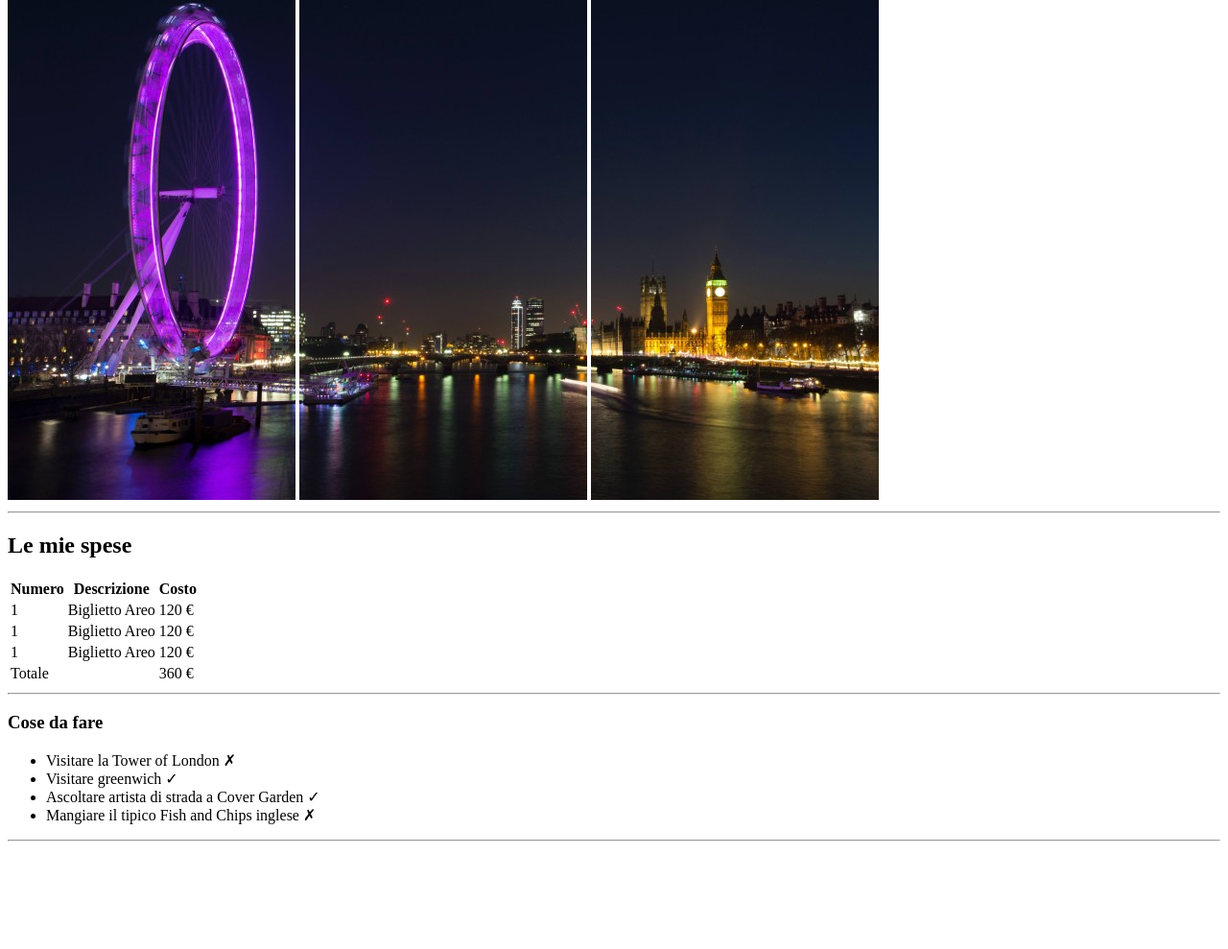
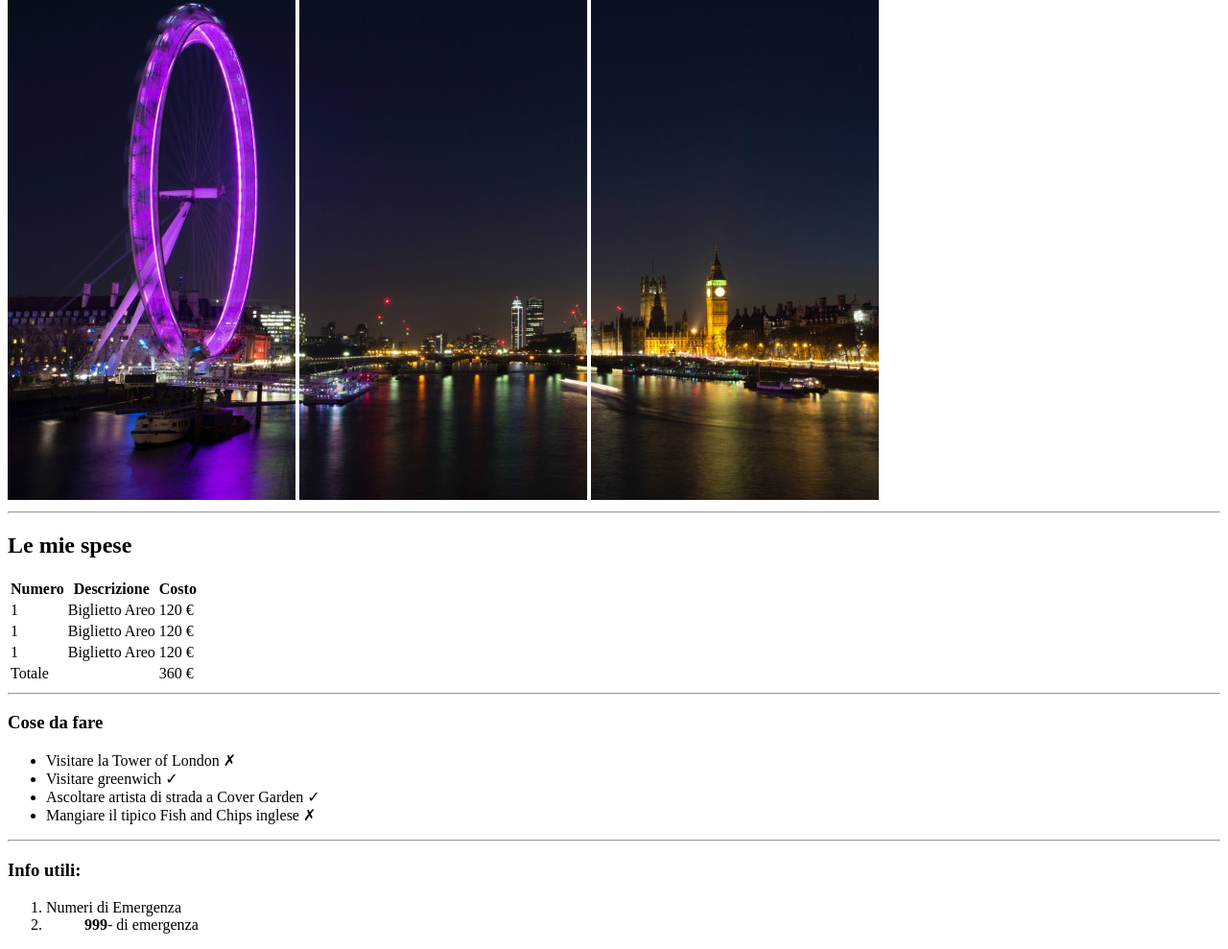
Before and after one commit to AlessandroBilli/html-london-trip, a plain HTML site: page index.html in a window 1280 px wide. Shown: the part 159-1148 px from the top of the page at 96% size. Before the commit the page ends 1044 px from the top, so only its background shows below. Drawn offline with Linux system fonts and the light colour scheme.

```diff
--- a/index.html
+++ b/index.html
@@ -55,7 +55,7 @@
         <hr>
     </section>
     <section> <!--Sezione cose da fare-->
-        <h3><strong>Cose da fare</strong></h3>
+        <h3>Cose da fare</h3>
         <ul>
             <li>Visitare la Tower of London &cross;</li>
             <li>Visitare greenwich &check;</li>
@@ -65,6 +65,15 @@
     </section>
     <hr>
     <section>
+<h3>Info utili:</h3>
+<ol>
+    <li>Numeri di Emergenza</li>
+    <li>
+        <ul>
+            <strong>999</strong>- di emergenza
+        </ul>
+    </li>
+</ol>
 
     </section>
 </body>
```
